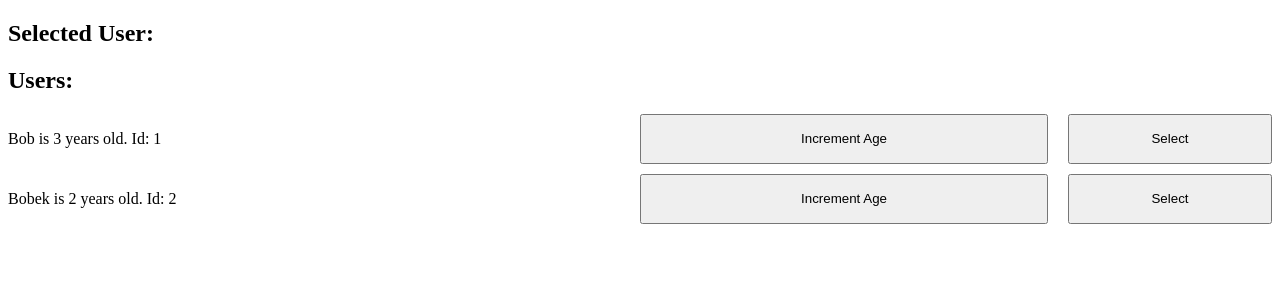
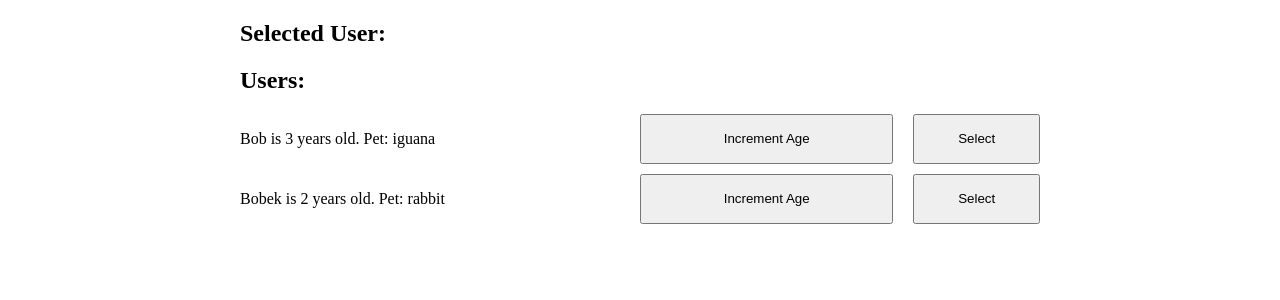
Before and after one commit to w314/reactUseState, a React (Vite) app: page / in a window 1280 px wide. Shown: the top 300 px of the page. Built offline with nearby package versions, Linux system fonts and the light colour scheme.

Commit message:
style: Add basic style to content

```diff
--- /dev/null
+++ b/src/App.css
@@ -0,0 +1,4 @@
+body {
+  max-width: 800px;
+  margin: auto;
+}
--- a/src/App.tsx
+++ b/src/App.tsx
@@ -1,5 +1,6 @@
 import { useState } from 'react'
 import { useMemo } from 'react'
+import './App.css'
 
 function App() {
 
@@ -48,8 +49,8 @@ function App() {
   }
 
   return (
-    <>
-      {/* use && to only display selectUser if there is one */}
+    <div className="content">
+      {/*  use && to only display selectUser if there is one */}
       <h2>Selected User: {selectedUser && `${selectedUser.name} - ${selectedUser.age}`} </h2>
       <h2>Users:</h2>
         {users.map(user => {
@@ -65,12 +66,12 @@ function App() {
               marginBottom: '10px'
             }}
           >
-            <p>{user.name} is {user.age} years old. Id: {user.id}</p>
+            <p>{user.name} is {user.age} years old. Pet: {user.pet}</p>
             <button onClick={() => incrementAge(user.id)}>Increment Age</button>
             <button onClick={() => selectUser(user.id)}>Select</button>
           </div>
         )})}
-    </>
+    </div>
   )
 }
 
```
